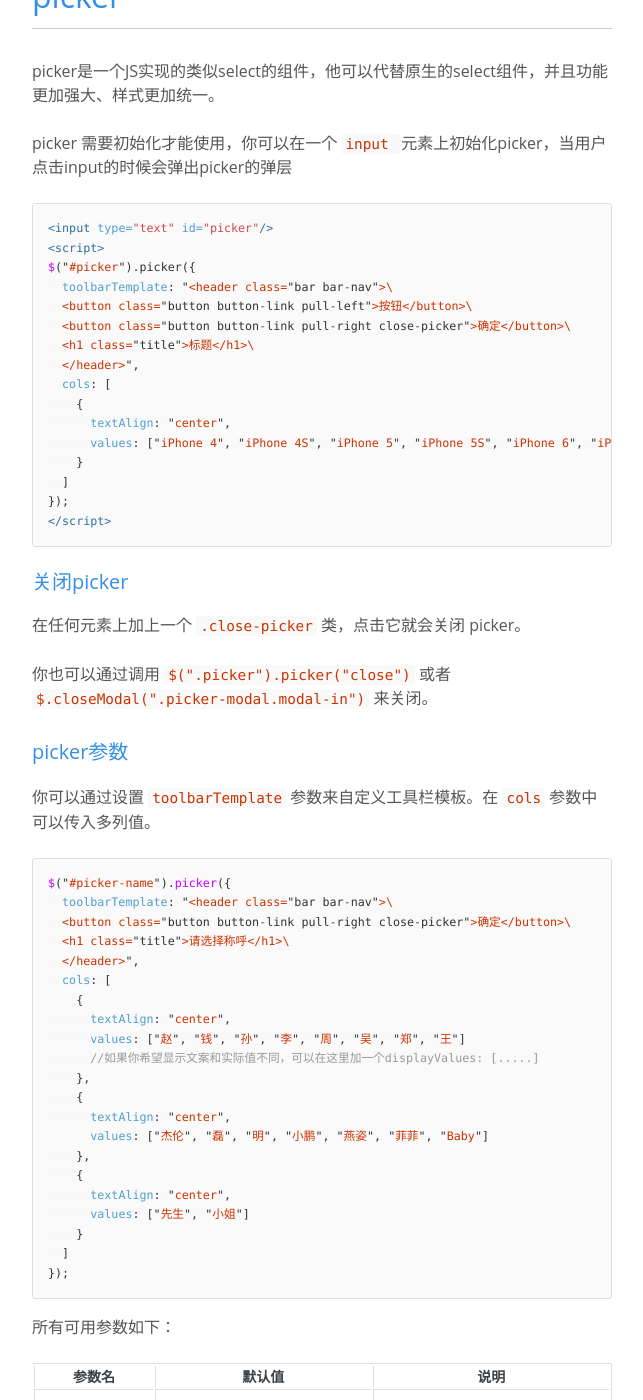
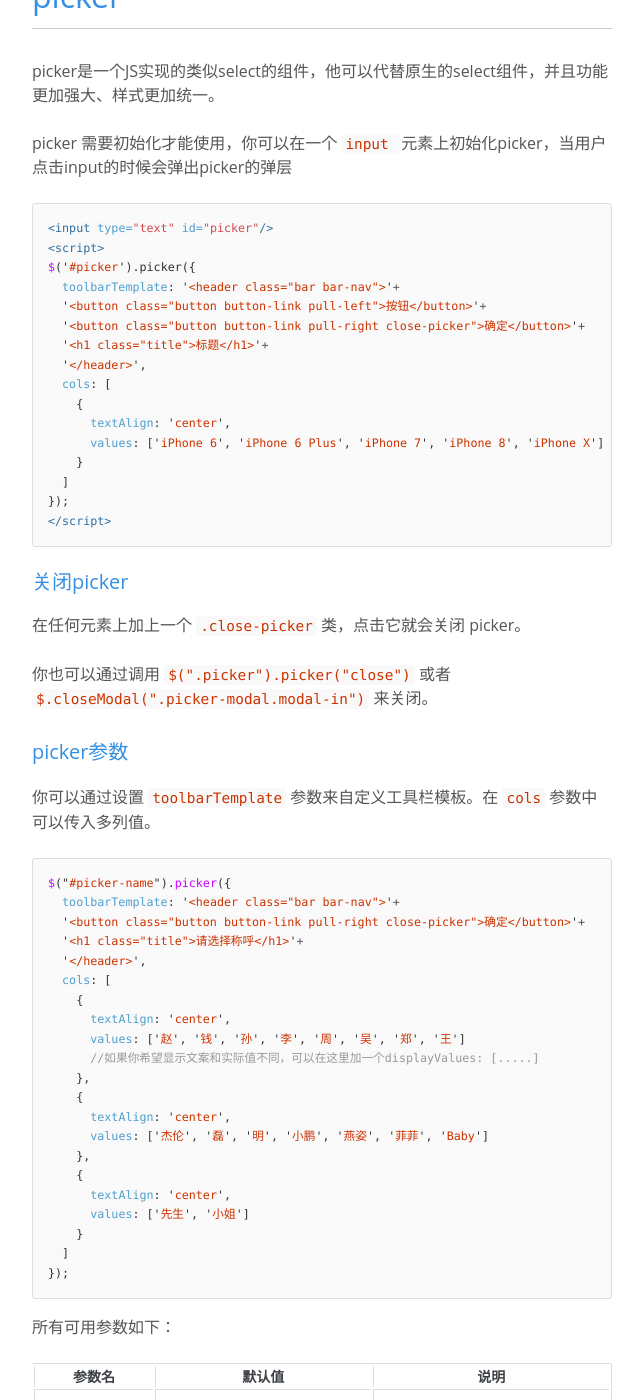
Before and after one commit to 195440/f7, a Jekyll site: the page built from docs/components.html, in a window 1280 px wide and 1400 px high, scrolled down 42307 px. Shown: the whole window, without its empty margins (191-834 px from the left). Built offline with Jekyll 4.4.1, drawn with Linux system fonts in a browser that asks for light colours; a style sheet for code colours, icons or effects is not loaded.

Commit message:
引号修正单引

```diff
--- a/docs/_includes/_components/picker.html
+++ b/docs/_includes/_components/picker.html
@@ -8,16 +8,16 @@
 {% highlight html %}
 <input type="text" id="picker"/>
 <script>
-$("#picker").picker({
-  toolbarTemplate: "<header class="bar bar-nav">\
-  <button class="button button-link pull-left">按钮</button>\
-  <button class="button button-link pull-right close-picker">确定</button>\
-  <h1 class="title">标题</h1>\
-  </header>",
+$('#picker').picker({
+  toolbarTemplate: '<header class="bar bar-nav">'+
+  '<button class="button button-link pull-left">按钮</button>'+
+  '<button class="button button-link pull-right close-picker">确定</button>'+
+  '<h1 class="title">标题</h1>'+
+  '</header>',
   cols: [
     {
-      textAlign: "center",
-      values: ["iPhone 4", "iPhone 4S", "iPhone 5", "iPhone 5S", "iPhone 6", "iPhone 6 Plus", "iPad 2", "iPad Retina", "iPad Air", "iPad mini", "iPad mini 2", "iPad mini 3"]
+      textAlign: 'center',
+      values: ['iPhone 6', 'iPhone 6 Plus', 'iPhone 7', 'iPhone 8', 'iPhone X']
     }
   ]
 });
@@ -35,23 +35,23 @@ $("#picker").picker({
 
 {% highlight js %}
 $("#picker-name").picker({
-  toolbarTemplate: "<header class="bar bar-nav">\
-  <button class="button button-link pull-right close-picker">确定</button>\
-  <h1 class="title">请选择称呼</h1>\
-  </header>",
+  toolbarTemplate: '<header class="bar bar-nav">'+
+  '<button class="button button-link pull-right close-picker">确定</button>'+
+  '<h1 class="title">请选择称呼</h1>'+
+  '</header>',
   cols: [
     {
-      textAlign: "center",
-      values: ["赵", "钱", "孙", "李", "周", "吴", "郑", "王"]
+      textAlign: 'center',
+      values: ['赵', '钱', '孙', '李', '周', '吴', '郑', '王']
       //如果你希望显示文案和实际值不同，可以在这里加一个displayValues: [.....]
     },
     {
-      textAlign: "center",
-      values: ["杰伦", "磊", "明", "小鹏", "燕姿", "菲菲", "Baby"]
+      textAlign: 'center',
+      values: ['杰伦', '磊', '明', '小鹏', '燕姿', '菲菲', 'Baby']
     },
     {
-      textAlign: "center",
-      values: ["先生", "小姐"]
+      textAlign: 'center',
+      values: ['先生', '小姐']
     }
   ]
 });
```
